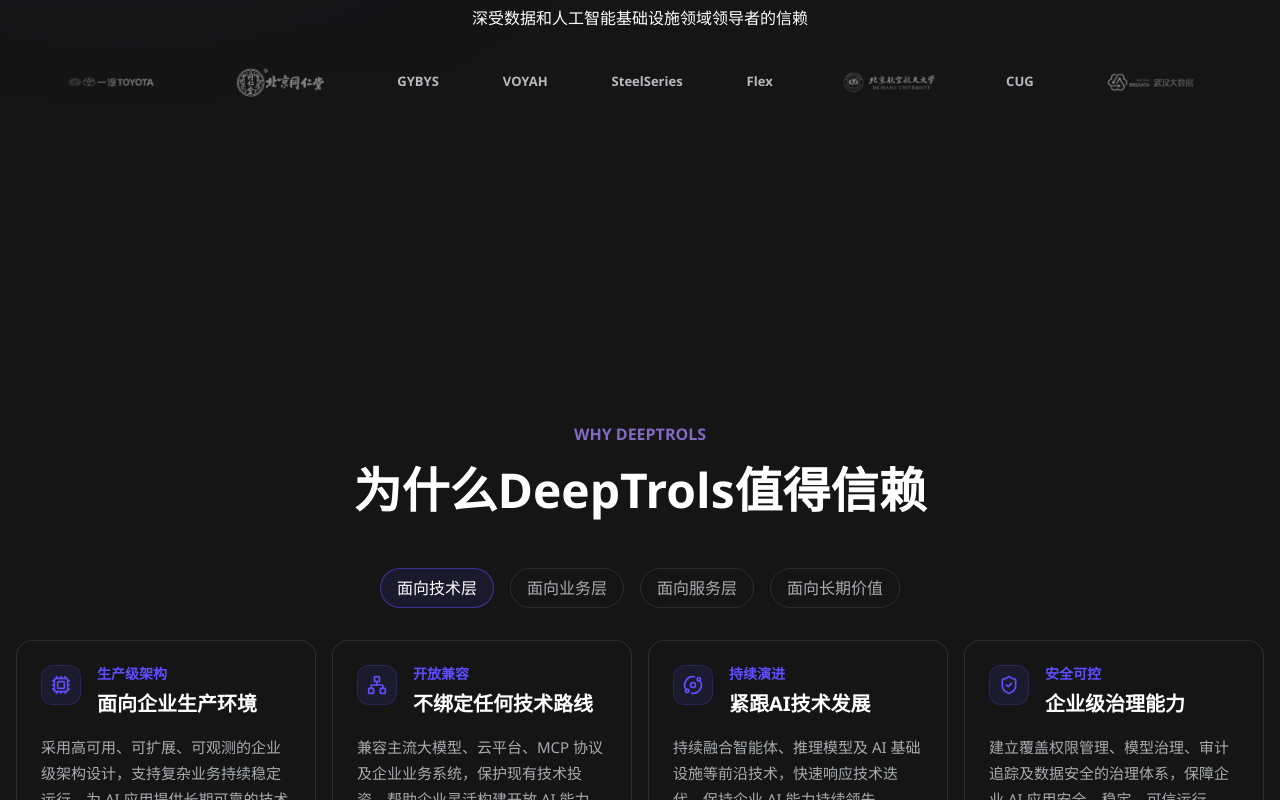
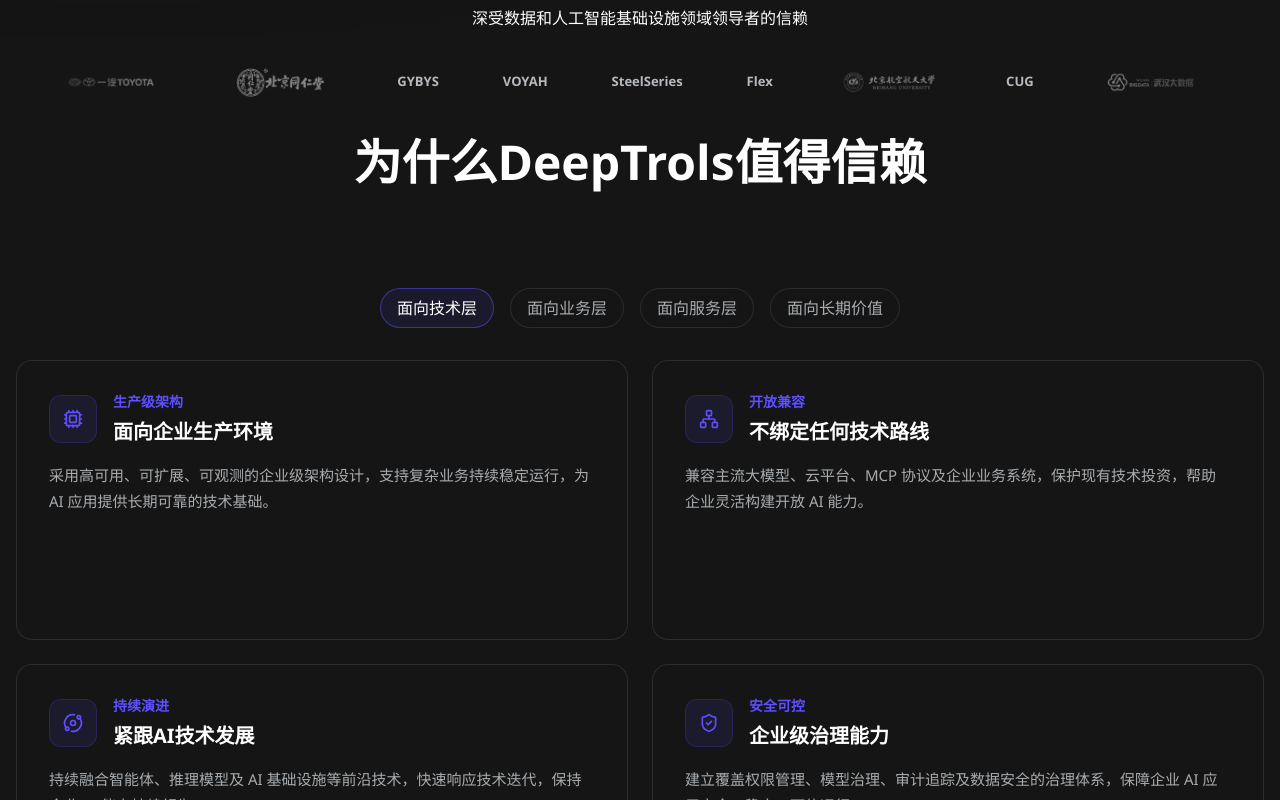
Before and after one commit to DeepTrols/DeePTrolsWeb, a Nuxt app: page /why-deeptrols in a window 1280 px wide. Shown: the part 740-1540 px from the top of the page. Built offline with nearby package versions, Linux system fonts and the light colour scheme.

Commit message:
fix(TASK-005.1): align why trust cards and hero spacing

```diff
--- a/components/why/WhyHero.vue
+++ b/components/why/WhyHero.vue
@@ -59,7 +59,7 @@
   position: relative;
   overflow: hidden;
   background: var(--dt-color-bg);
-  padding: 144px 0 96px;
+  padding: 144px 0 0;
   isolation: isolate;
 }
 
@@ -253,7 +253,6 @@
 @media (min-width: 1024px) {
   .why-hero {
     padding-top: 164px;
-    padding-bottom: 112px;
   }
 
   .why-hero__inner {
--- a/components/why/WhyTrustTabs.vue
+++ b/components/why/WhyTrustTabs.vue
@@ -10,12 +10,13 @@
 <template>
   <section class="why-trust" aria-labelledby="why-trust-title">
     <div class="container">
-      <SectionHeading
-        eyebrow="Why DeepTrols"
-        title="为什么DeepTrols值得信赖"
-        title-id="why-trust-title"
-        align="center"
-      />
+      <div class="why-trust__heading">
+        <SectionHeading
+          title="为什么DeepTrols值得信赖"
+          title-id="why-trust-title"
+          align="center"
+        />
+      </div>
 
       <div class="why-trust__tabs dt-tab-list" role="tablist" aria-label="DeepTrols 信赖维度">
         <button
@@ -60,30 +61,50 @@
 
 <style scoped lang="scss">
 .why-trust {
-  padding: 128px 0;
+  position: relative;
+  padding-bottom: 128px;
   background: var(--dt-color-bg);
+}
+
+.why-trust__heading {
+  margin-bottom: 48px;
+  text-align: center;
+}
+
+.why-trust :deep(.section-heading) {
+  max-width: none;
+}
+
+.why-trust :deep(h2) {
+  margin-bottom: 32px;
 }
 
 .why-trust__tabs {
   justify-content: center;
-  margin-top: 48px;
+  margin-bottom: 32px;
 }
 
 .why-trust__panel {
   display: grid;
   grid-template-columns: 1fr;
-  gap: 16px;
-  margin-top: 32px;
+  gap: 20px;
 }
 
 .why-trust__card {
-  min-height: 236px;
+  min-height: 280px;
+  padding: 28px;
 }
 
 .why-trust__card-head {
   display: flex;
-  align-items: flex-start;
+  align-items: center;
   gap: 16px;
+}
+
+.why-trust__icon {
+  width: 48px;
+  height: 48px;
+  border-radius: 12px;
 }
 
 p {
@@ -117,11 +138,20 @@
 
 @media (min-width: 1024px) {
   .why-trust {
-    padding: 176px 0;
+    padding-bottom: 176px;
+  }
+
+  .why-trust__heading {
+    margin-bottom: 64px;
   }
 
   .why-trust__panel {
-    grid-template-columns: repeat(4, minmax(0, 1fr));
+    grid-template-columns: repeat(2, minmax(0, 1fr));
+    gap: 24px;
+  }
+
+  .why-trust__card {
+    padding: 32px;
   }
 }
 </style>
--- a/doc/tasks/review/TASK-005.1-why-deeptrols-page.md
+++ b/doc/tasks/review/TASK-005.1-why-deeptrols-page.md
@@ -50,6 +50,7 @@
 10. 根据 Review 反馈调整 Banner 右侧 GIF：去掉外层线框、背景卡片与重阴影，使用光晕、边缘 mask 与 `mix-blend-mode: screen` 让素材融入 Banner 背景。
 11. 根据 Review 反馈继续放大 Banner 右侧 GIF 至 `760px` 视觉宽度，并增加上下左右四向渐变遮罩，让素材边缘逐渐接近 Banner 背景色。
 12. 根据 Review 反馈修正 `why-hero__content` 层级：使用 EMQX why Hero 同款 badge、H1 双行 block、描述块和 CTA actions 结构，`为什么选择 DeepTrols` 作为 badge，H1 使用 `数据、知识、智能统一` 与渐变 `企业级AI应用服务商`。
+13. 根据 Review 反馈移除 Why Hero 底部 padding，并将 `why-trust` 区域调整为 EMQX why 页面节奏：`pb-32/lg:pb-44`、标题区 `mb-12/lg:mb-16`、Tab 下 2x2 卡片、每个 Tab 4 张卡片、卡片 `p-7/lg:p-8` 与 48px icon。
 
 ---
 ## 测试结果
@@ -65,6 +66,7 @@
 | Review fix: Banner GIF 融合 | 通过，已移除外层线框并补充视觉契约 |
 | Review fix: Banner GIF 四向遮罩与尺寸 | 通过，已放大 GIF 并增加上下左右渐变遮罩 |
 | Review fix: Hero 内容层级 | 通过，已补齐 badge、H1 block、描述块、actions 结构与 EMQX 4xl/5xl/6xl 字号节奏 |
+| Review fix: Hero padding 与 Trust 卡片布局 | 通过，Hero 底部 padding 已清零，Trust 区已改为 EMQX 2x2 卡片节奏 |
 
 ## SSR 验证
 - 使用生产构建 `HOST=127.0.0.1 PORT=3700 node .output/server/index.mjs` 启动预览。
--- a/scripts/harness-check.mjs
+++ b/scripts/harness-check.mjs
@@ -131,6 +131,7 @@
   'Why hero content hierarchy must follow the why-emqx replacement mapping.',
 )
 assert(whyHero.includes('font-size: 36px') && whyHero.includes('font-size: 48px') && whyHero.includes('font-size: 60px'), 'Why hero title sizes must follow the why-emqx 4xl/5xl/6xl rhythm.')
+assert(whyHero.includes('padding: 144px 0 0') && !whyHero.includes('padding: 144px 0 96px') && !whyHero.includes('padding-bottom: 112px'), 'Why hero bottom padding must remain removed.')
 assert(whyHero.includes('Agentic solution V1.gif'), 'Why hero must use the required Agentic solution GIF.')
 assert(whyHero.includes('mix-blend-mode: screen') && whyHero.includes('mask-image: radial-gradient(76% 72% at 50% 48%'), 'Why hero GIF must blend into the banner background.')
 assert(whyHero.includes('linear-gradient(180deg, var(--dt-color-bg) 0%') && whyHero.includes('linear-gradient(90deg, var(--dt-color-bg) 0%'), 'Why hero GIF must include four-edge gradient overlay to the banner background.')
@@ -139,9 +140,18 @@
 assert(whyTrustTabs.includes('SectionHeading'), 'Why trust tabs must reuse SectionHeading.')
 assert(whyTrustTabs.includes('dt-tab-list') && whyTrustTabs.includes('dt-tab'), 'Why trust tabs must use shared dt-tab classes.')
 assert(whyTrustTabs.includes('dt-product-card') && whyTrustTabs.includes('dt-icon-box'), 'Why trust cards must use shared product card classes.')
+assert(whyTrustTabs.includes('padding-bottom: 128px') && whyTrustTabs.includes('padding-bottom: 176px'), 'Why trust section must follow pb-32/lg:pb-44 rhythm.')
+assert(whyTrustTabs.includes('grid-template-columns: repeat(2, minmax(0, 1fr))') && !whyTrustTabs.includes('grid-template-columns: repeat(4, minmax(0, 1fr))'), 'Why trust cards must use the 2x2 EMQX grid.')
+assert(whyTrustTabs.includes('padding: 28px') && whyTrustTabs.includes('padding: 32px') && whyTrustTabs.includes('width: 48px') && whyTrustTabs.includes('height: 48px'), 'Why trust cards must follow EMQX card padding and icon size.')
 assert(whyService.includes('SectionHeading') && whyService.includes('fangangaishu@2x.png'), 'Why service section must use SectionHeading and required overview image.')
 assert(whyEngine.includes('SectionHeading') && whyEngine.includes('whyEngineLinks'), 'Why engine section must reuse SectionHeading and configured links.')
 assert(whyData.includes('label: \'面向技术层\'') && whyData.includes('label: \'面向业务层\'') && whyData.includes('label: \'面向服务层\'') && whyData.includes('label: \'面向长期价值\''), 'Why page must define four trust tabs.')
+const whyTrustFeatureGroups = [...whyData.matchAll(/label: '[^']+',[\s\S]*?features: \[([\s\S]*?)\n {4}\],/g)]
+assert(
+  whyTrustFeatureGroups.length === 4 &&
+    whyTrustFeatureGroups.every(([, group]) => (group.match(/\n {8}title: /g) ?? []).length === 4),
+  'Each Why trust tab must define four feature cards.',
+)
 
 const filesToScan = [
   ...listFiles('components', (path) => path.endsWith('.vue')),
```
Also changed, not shown: 1 other file (tests, documents, lock files or other folders).
